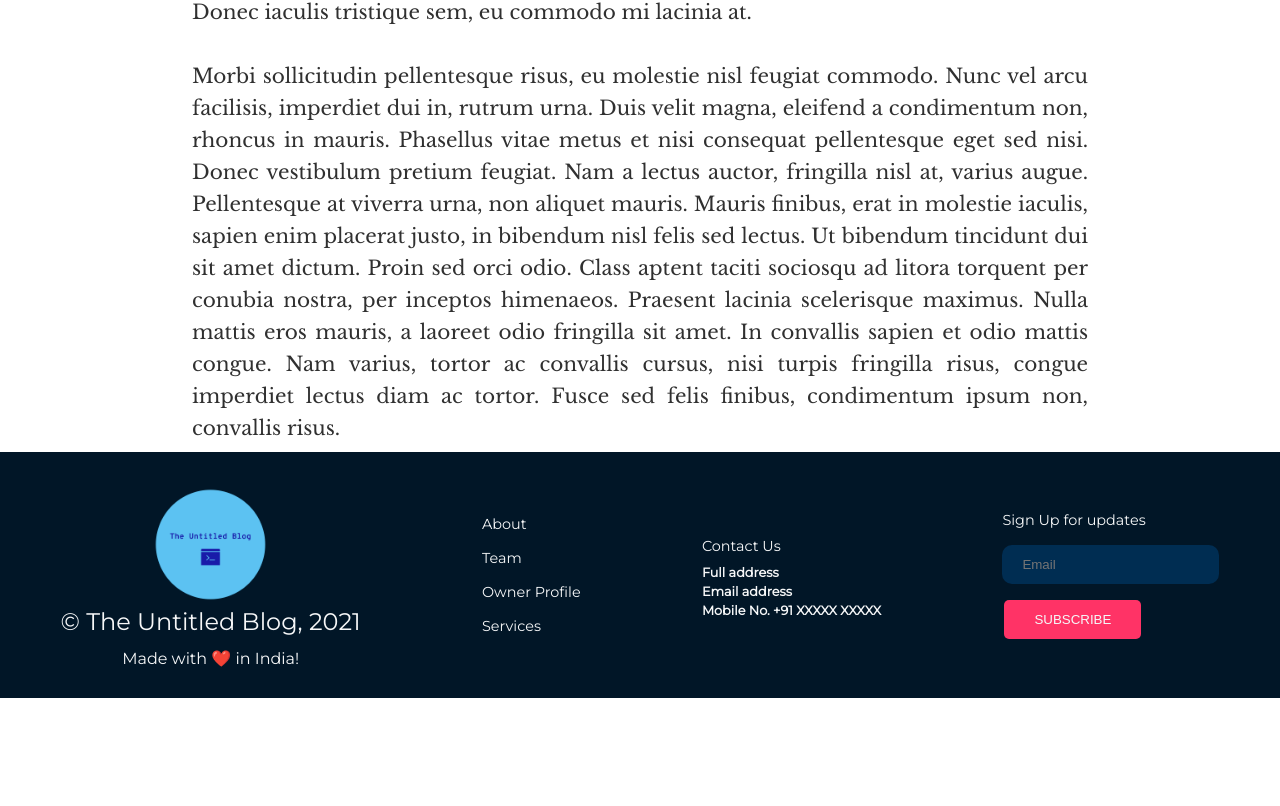
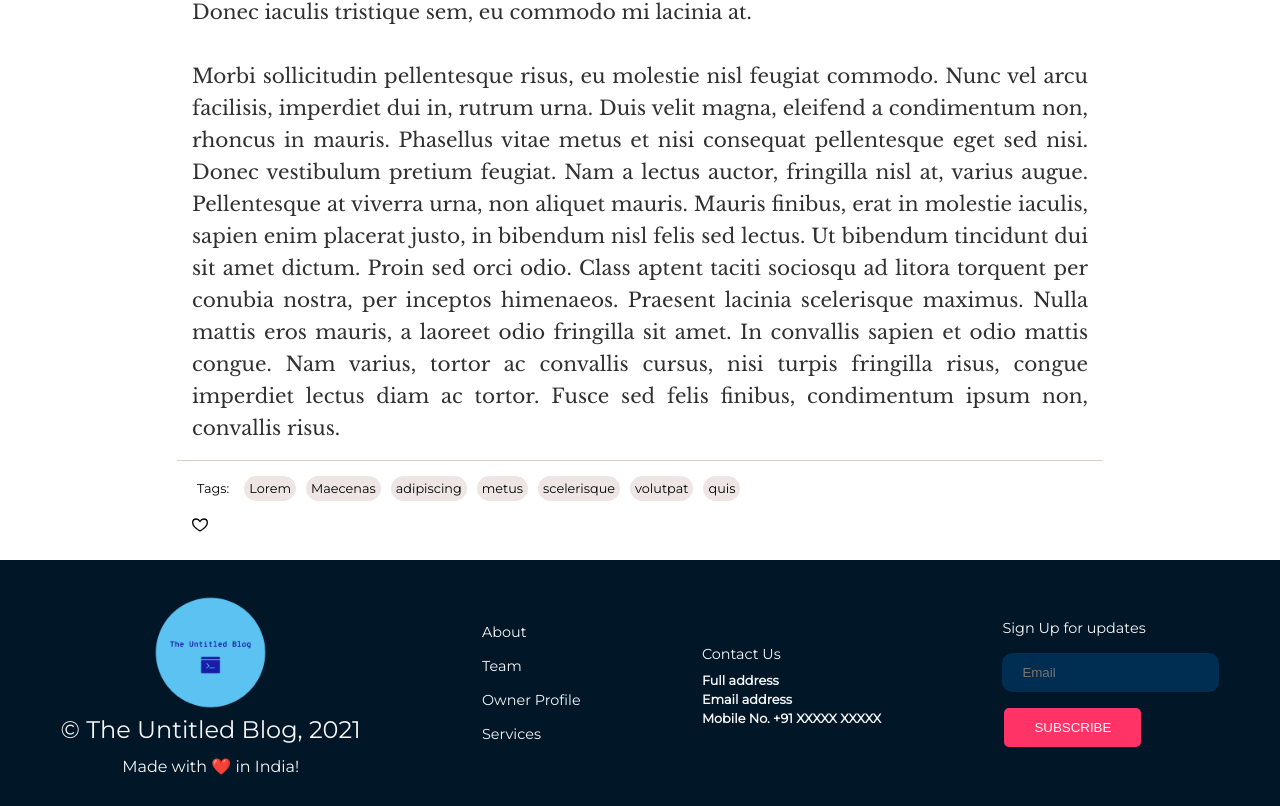
Before and after one commit to himansu9805/the-untitled-blog, a React (Create React App) app: page /dummyBlog in a window 1280 px wide. Shown: the part 2106-2912 px from the top of the page. Before the commit the page ends 2804 px from the top, so only its background shows below. Built offline with nearby package versions, Linux system fonts and the light colour scheme.

Commit message:
Updated designs

```diff
--- a/package.json
+++ b/package.json
@@ -8,8 +8,9 @@
     "@testing-library/user-event": "^12.8.3",
     "react": "^17.0.2",
     "react-dom": "^17.0.2",
+    "react-icons": "^4.3.1",
     "react-router-dom": "^5.3.0",
-    "react-scripts": "4.0.3",
+    "react-scripts": "^4.0.3",
     "web-vitals": "^1.1.2"
   },
   "scripts": {
--- a/src/ScrollToTop.js
+++ b/src/ScrollToTop.js
@@ -9,7 +9,7 @@ function ScrollToTop({ history, children }) {
     return () => {
       unlisten();
     }
-  }, []);
+  }, [history]);
 
   return <Fragment>{children}</Fragment>;
 }
--- a/src/components/blog/blog_complete.css
+++ b/src/components/blog/blog_complete.css
@@ -124,3 +124,44 @@
   font-weight: bold;
   font-family: "Libre Baskerville", sans-serif;
 }
+
+.blog .blog__footer {
+  margin: 0.5rem;
+  display: flex;
+  flex-direction: column;
+  justify-content: center;
+  align-items: flex-start;
+  width: 70%;
+  padding: 15px;
+  border-top: #ddcecd solid 1px;
+}
+
+.blog .blog__footer .tag__list {
+  display: flex;
+  flex-direction: row;
+  justify-content: center;
+  align-items: flex-start;
+  margin-bottom: 1rem;
+
+}
+
+.blog .blog__footer .tag__list .tag {
+  font-size: 0.8rem;
+  border-radius: 100px;
+  background-color: #eee5e5;
+  padding: 5px;
+  margin-right: 10px;
+  cursor: pointer;
+  transition: cubic-bezier(0.075, 0.82, 0.165, 1) 0.5s;
+}
+
+.blog .blog__footer .tag__list .tag:hover {
+  background-color: #bdbdbd;
+  transition: cubic-bezier(0.075, 0.82, 0.165, 1) 0.5s;
+}
+
+.blog .blog__footer .tag__list .text {
+  font-size: 0.8rem;
+  padding: 5px;
+  margin-right: 10px;
+}
--- a/src/components/blog/blog_complete.jsx
+++ b/src/components/blog/blog_complete.jsx
@@ -1,4 +1,5 @@
 import React from 'react';
+import { GrFavorite } from 'react-icons/gr';
 
 import './blog_complete.css';
 import './dummy_data';
@@ -25,6 +26,19 @@ class BlogComplete extends React.Component {
         <img className='blog__image' src={this.state.image} alt='blog_image' />
         <span className="image__reference">Photo from <a className='reference__url' href="https://picsum.photos/">Lorem Picsum</a></span>
         <p className='blog__description'><span className='first__letter'>{this.state.description.slice(0, 1)}</span>{this.state.description.slice(1,)}</p>
+        <div className="blog__footer">
+          <div className="tag__list">
+            <span class="text">Tags: </span>
+            <span className="tag">Lorem</span>
+            <span className="tag">Maecenas</span>
+            <span className="tag">adipiscing</span>
+            <span className="tag">metus</span>
+            <span className="tag">scelerisque</span>
+            <span className="tag">volutpat</span>
+            <span className="tag">quis</span>
+          </div>
+          <span><GrFavorite /></span>
+        </div>
       </div>
     );
   }
```
Also changed, not shown: 1 other file (tests, documents, lock files or other folders).
